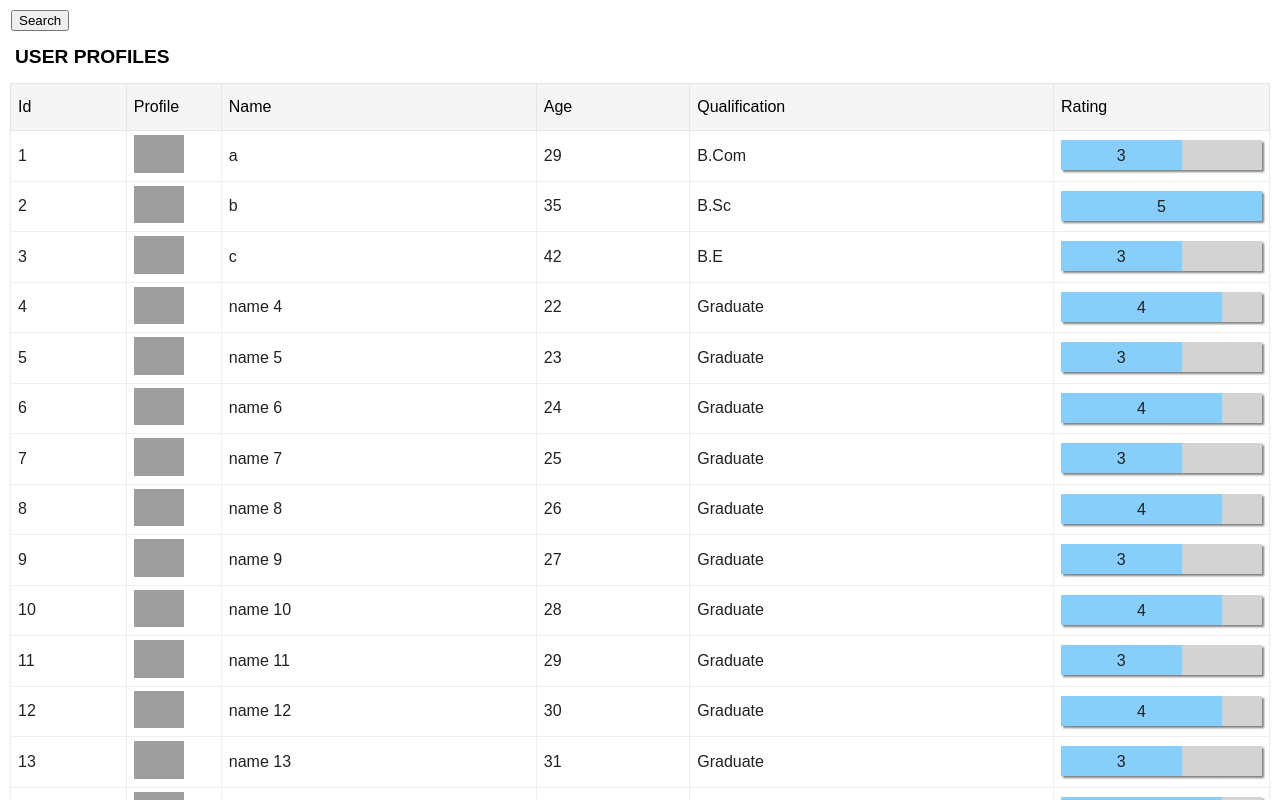
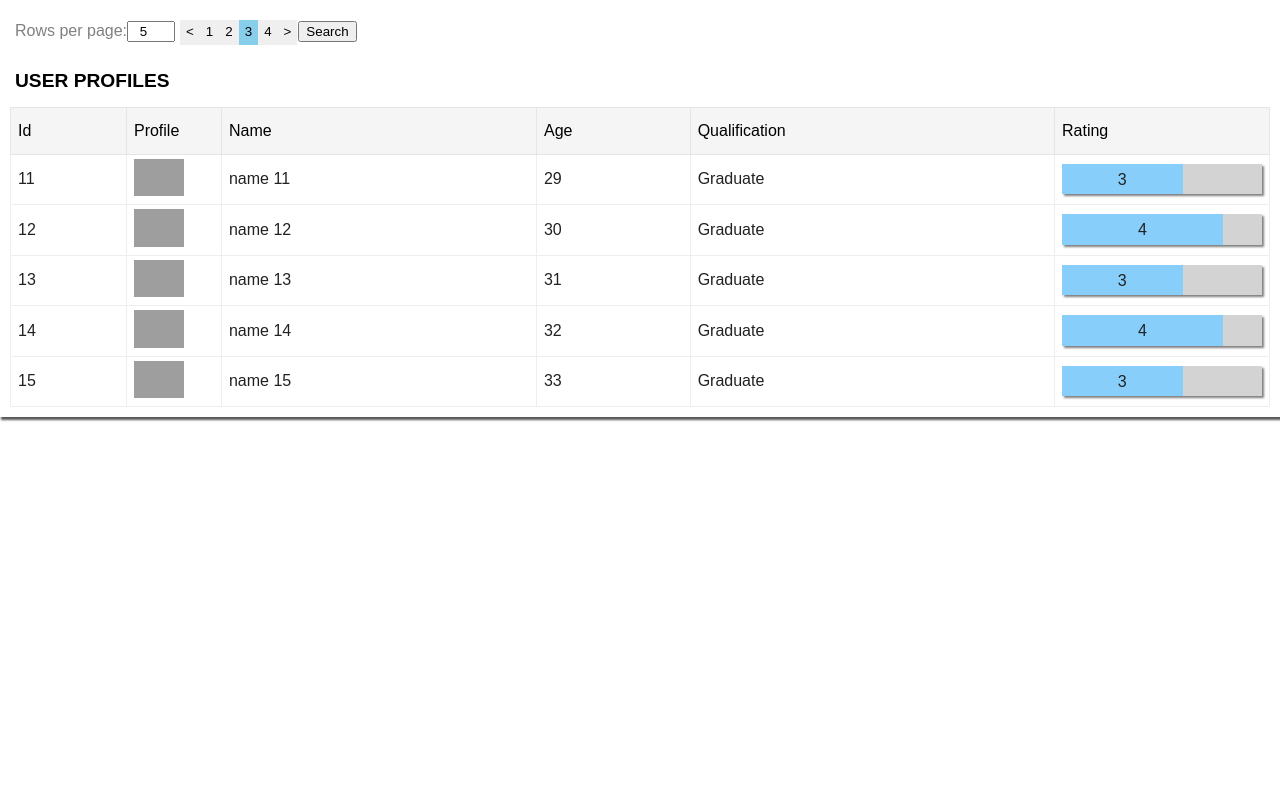
Before and after one commit to rajeshpillai/udemy-react-datatable, a React (Create React App) app: page / in a window 1280 px wide. Shown: the top 800 px of the page. Built offline with nearby package versions, Linux system fonts and the light colour scheme; grey boxes are pictures that could not be loaded.

Commit message:
Added pagination feature

```diff
--- a/src/Components/DataTable/index.js
+++ b/src/Components/DataTable/index.js
@@ -1,7 +1,7 @@
 import React from 'react';
 import ReactDOM from 'react-dom';
-
 import './datatable.css';
+import Pagination from '../Pagination';
 
 export default class DataTable extends React.Component {
     _preSearchData = null
@@ -12,14 +12,20 @@ export default class DataTable extends React.Component {
         this.state = {
             headers: props.headers,
             data: props.data,
+            pagedData: props.data,
             sortby: null,
             descending: null,
             search: false,
+            pageLength: this.props.pagination.pageLength || 5,
+            currentPage: 3,
         }
 
         this.keyField = props.keyField || "id"; // TODO: revisit this logic
         this.noData = props.noData || "No records found!";
         this.width = props.width || "100%";
+
+        // Add pagination support
+        this.pagination = this.props.pagination || {};
     }
 
     onDragOver = (e) => {
@@ -91,7 +97,10 @@ export default class DataTable extends React.Component {
     }
 
     renderContent = () => {
-        let {headers, data} = this.state;
+        let {headers} = this.state;
+        let data = this.pagination ? this.state.pagedData
+                    : this.state.data;
+
         let contentView = data.map((row, rowIdx) => {
             let id = row[this.keyField];
             let tds = headers.map((header, index) => {
@@ -145,6 +154,8 @@ export default class DataTable extends React.Component {
             data,
             sortby: colIndex,
             descending
+        }, () =>{
+            this.onGotoPage(this.state.currentPage);
         });
     }
 
@@ -179,7 +190,13 @@ export default class DataTable extends React.Component {
 
         // UPdate the state
         this.setState({
-            data: searchData
+            data: searchData,
+            pagedData: searchData,
+            totalRecords: searchData.length
+        }, ()=>{
+            if (this.pagination.enabled) {
+                this.onGotoPage(1);
+            }
         });
     }
 
@@ -266,9 +283,52 @@ export default class DataTable extends React.Component {
         );
     }
 
+    getPagedData = (pageNo, pageLength) => {
+        let startOfRecord = (pageNo - 1) * pageLength;
+        let endOfRecord = startOfRecord + pageLength;
+
+        let data = this.state.data;
+        let pagedData = data.slice(startOfRecord, endOfRecord);
+
+        return pagedData;
+    }
+
+    onPageLengthChange = (pageLength) => {
+        this.setState({
+            pageLength: parseInt(pageLength, 10)
+        },()=> {
+            this.onGotoPage(this.state.currentPage);
+        });
+    }
+
+    onGotoPage = (pageNo) => {
+        let pagedData = this.getPagedData(pageNo, this.state.pageLength);
+        this.setState({
+            pagedData: pagedData,
+            currentPage: pageNo
+        });
+    }
+
+    componentDidMount() {
+        if (this.pagination.enabled) {
+            this.onGotoPage(this.state.currentPage);
+        }
+    }
+
     render() {
         return (
             <div className={this.props.className}>
+                {this.pagination.enabled &&
+
+                <Pagination
+                    type={this.props.pagination.type}
+                    totalRecords = {this.state.data.length}
+                    pageLength = {this.state.pageLength}
+                    onPageLengthChange={this.onPageLengthChange}
+                    onGotoPage = {this.onGotoPage}
+                    currentPage={this.state.currentPage}
+                 />
+                }
                 {this.renderToolbar()}
                 {this.renderTable()}
             </div>
--- /dev/null
+++ b/src/Components/Pagination/index.js
@@ -0,0 +1,143 @@
+import React, {Fragment, Component } from 'react';
+import './pagination.css';
+
+export default class Pagination extends Component {
+    constructor(props) {
+        super(props);
+        this.state = {
+            currentPage: props.currentPage || 1
+        }
+
+    }
+
+    onPageLengthChange = (e) => {
+        this.props.onPageLengthChange(this.pageLengthInput.value);
+    }
+
+    onPrevPage = (e) => {
+        if (this.state.currentPage === 1) return;
+        this.onGotoPage(this.state.currentPage - 1);
+    }
+
+    onNextPage = (e) => {
+        if (this.state.currentPage > this.pages - 1) return;
+        this.onGotoPage(this.state.currentPage + 1);
+    }
+
+    onGotoPage = (pageNo) => {
+        if (pageNo === this.state.currentPage) {
+            return;
+        }
+        if (this.currentPageInput) {
+            this.currentPageInput.value = pageNo;
+        }
+
+        this.setState({
+            currentPage: pageNo
+        });
+
+        this.props.onGotoPage(pageNo);
+    }
+
+    _getPaginationButtons = (text) => {
+        let classNames = 'pagination-btn';
+
+        // May need refactor
+        if (this.state.currentPage == text) {
+            classNames += ' current-page';
+        }
+
+        let html = (
+            <button key={`btn-${text}`}
+                id={`btn-${text}`}
+                className={classNames}
+                onClick={(e)=>{this.onGotoPage(text)}}
+            >{text}
+            </button>
+        );
+        return html;
+    }
+
+    onCurrentPageChange = (e) => {
+        if (this.currentPageInput.value >= this.pages) {
+            this.currentPageInput.value = this.pages;
+        }
+        this.setState({
+            currentPage: this.currentPageInput.value
+        });
+
+        this.props.onGotoPage(this.currentPageInput.value);
+    }
+
+    static getDerivedStateFromProps(nextProps, prevState) {
+        if (nextProps.currentPage != prevState.currentPage) {
+            return {
+               currentPage: nextProps.currentPage
+            }
+        }
+    }
+
+    render() {
+        let totalRecords = this.props.totalRecords;
+        let pages = Math.ceil(totalRecords / this.props.pageLength);
+        this.pages = pages;
+
+        let pageSelector = (
+            <Fragment key="f-page-selector">
+                <span key="page-selector" className="page-selector">
+                    Rows per page:
+                    <input key="page-input"
+                      type="number"
+                      min="1"
+                      ref={(input)=>this.pageLengthInput = input}
+                      defaultValue={this.props.pageLength || 5}
+                      onChange={this.onPageLengthChange}
+                    />
+                </span>
+            </Fragment>
+        );
+
+        let prevButton = (
+            <button key="prev"
+                className="pagination-btn prev"
+                onClick={this.onPrevPage}>
+                {"<"}
+            </button>
+
+        );
+
+        let nextButton = (
+            <button key="next"
+                className="pagination-btn next"
+                onClick={this.onNextPage}>
+                {">"}
+            </button>
+
+        );
+
+        let buttons = [];
+        if (this.props.type === "long") {
+            for(let i = 1; i <= pages; i++) {
+                buttons.push(this._getPaginationButtons(i));
+            }
+        } else if (this.props.type === "short") {
+            buttons.push(
+                <input key="currentPageInput"
+                    className="current-page-input"
+                    type="number"
+                    max={this.pages}
+                    defaultValue={this.state.currentPage}
+                    ref={(input)=>{this.currentPageInput=input}}
+                    onChange={this.onCurrentPageChange} />
+            );
+        }
+
+        return (
+            <div className="pagination">
+            {
+                [pageSelector, prevButton, buttons, nextButton]
+            }
+            </div>
+        );
+    }
+}
--- /dev/null
+++ b/src/Components/Pagination/pagination.css
@@ -0,0 +1,33 @@
+
+.pagination {
+    display: inline-block;
+    font-size: 1em;
+    padding: 10px 0px;
+    color: gray;
+  }
+  .current-page {
+    background-color: skyblue;
+    color: black;
+  }
+
+  .pagination-btn {
+    border: 0;
+    line-height: 1.7em;
+  }
+  .pagination-btn.next, .pagination-btn.prev {
+    color: black;
+  }
+
+  .page-selector {
+    padding: 5px;
+  }
+
+  .page-selector > input {
+    width: 3em;
+    text-align: center;
+  }
+
+  .current-page-input {
+    width: 3em;
+    text-align: center;
+  }
```
